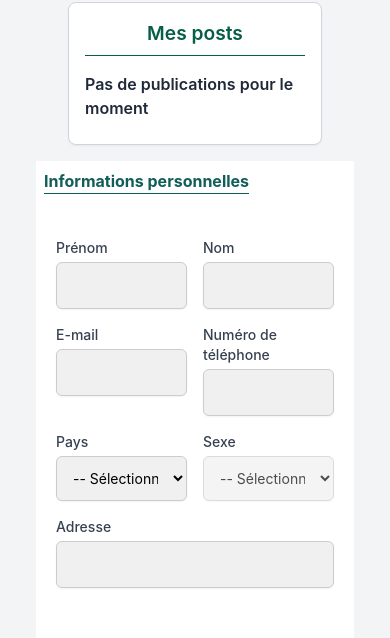
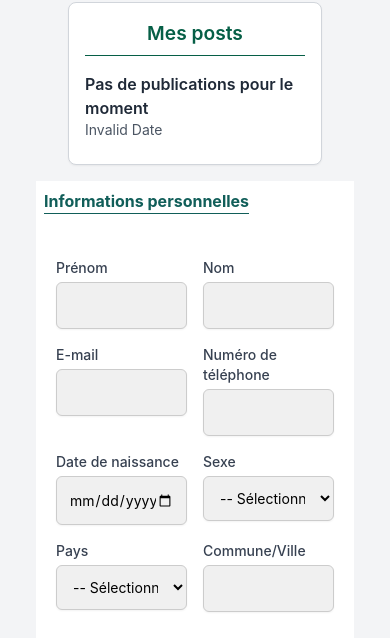
Before and after one commit to Naaylla/Squid-Tech-Hackathon, a React (Vite) app in the folder frontend/: page /profile in a window 390 px wide. Shown: the part 584-1222 px from the top of the page. Built offline with nearby package versions, Linux system fonts and the light colour scheme.

Commit message:
tested out the get user and get user publications controllers, fixed display of posts dates in mes posts, still having issue with birthdate field format crashing.

```diff
--- a/frontend/src/components/FormUser.jsx
+++ b/frontend/src/components/FormUser.jsx
@@ -1,7 +1,3 @@
-
-import React, { useState, useEffect } from "react";
-
-// Define the list of countries (assuming it will be populated dynamically)
 const liste_pays = [
     "Afghanistan", "Afrique du Sud", "Albanie", "Algérie", "Allemagne", "Andorre", "Angola",
     "Antigua-et-Barbuda", "Arabie saoudite", "Argentine", "Arménie", "Australie", "Autriche",
@@ -30,6 +26,7 @@ const liste_pays = [
     "Tchad", "Thaïlande", "Timor oriental", "Togo", "Tonga", "Trinité-et-Tobago", "Tunisie", "Turkménistan",
     "Turquie", "Tuvalu", "Ukraine", "Uruguay", "Vanuatu", "Vatican", "Venezuela", "Viêt Nam", "Yémen", "Zambie", "Zimbabwe"
 ];
+import React, { useState, useEffect } from "react";
 
 const FormUser = ({ initialData, updateUserData }) => {
   const [formData, setFormData] = useState(initialData);
@@ -37,15 +34,18 @@ const FormUser = ({ initialData, updateUserData }) => {
   const [formModified, setFormModified] = useState(false);
 
   useEffect(() => {
-    // Check if the form data has been modified
+    setFormData(initialData);
+  }, [initialData]);
+
+  useEffect(() => {
     const isFormModified =
-      formData.firstName !== initialData.firstname_user ||
-      formData.lastName !== initialData.lastname_user ||
-      formData.email !== initialData.email_user ||
-      formData.phoneNumber !== initialData.telephone_user ||
-      formData.country !== initialData.pays_user ||
-      formData.gender !== initialData.gender_user ||
-      formData.address !== initialData.commune_user;
+      formData.firstName !== initialData.firstName ||
+      formData.lastName !== initialData.lastName ||
+      formData.email !== initialData.email ||
+      formData.phoneNumber !== initialData.phoneNumber ||
+      formData.country !== initialData.country ||
+      formData.gender !== initialData.gender ||
+      formData.commune !== initialData.commune;
 
     setFormModified(isFormModified);
   }, [formData, initialData]);
@@ -71,7 +71,6 @@ const FormUser = ({ initialData, updateUserData }) => {
   const handleSubmit = (e) => {
     e.preventDefault();
 
-    // Validate form fields
     if (
       formData.firstName.trim() === "" ||
       formData.lastName.trim() === "" ||
@@ -79,40 +78,36 @@ const FormUser = ({ initialData, updateUserData }) => {
       formData.phoneNumber.trim() === "" ||
       formData.country.trim() === "" ||
       formData.gender.trim() === "" ||
-      formData.address.trim() === ""
+      formData.commune.trim() === ""
     ) {
       alert("Veuillez remplir tous les champs.");
       return;
     }
 
-    // Validate phone number format
     if (isNaN(formData.phoneNumber)) {
       alert("Le numéro de téléphone doit être numérique.");
       return;
     }
 
-    // Validate name format with regex
-    const nameRegex = /^[a-zA-ZÀ-ÿ]+(?:-[a-zA-ZÀ-ÿ]+)?(?: [a-zA-ZÀ-ÿ]+(?:-[a-zA-ZÀ-ÿ]+)?)?$/;
-    if (!nameRegex.test(formData.firstName) || !nameRegex.test(formData.lastName)) {
-      alert("Le prénom et le nom doivent contenir des caractères alphabétiques");
-      return;
-    }
-
-    // Check if any modifications were made
-    if (!formModified) {
-      return;
-    }
-
-    // Update user data
     updateUserData(formData);
-
-    // Show confirmation message
     setShowConfirmation(true);
-
     setTimeout(() => {
       setShowConfirmation(false);
     }, 3000);
   };
+
+  const formatBirthDate = (isoDate) => {
+    if (!isoDate) return ""; // Handle case where date might be empty
+    const dateParts = isoDate.split("-");
+    if (dateParts.length !== 3) return ""; // Ensure ISO date format has three parts
+
+    const year = dateParts[0];
+    const month = dateParts[1];
+    const day = dateParts[2];
+
+    return `${day}/${month}/${year}`;
+  };
+
 
   return (
     <form className="w-full mx-auto my-0 p-3 bg-white" onSubmit={handleSubmit}>
@@ -128,6 +123,7 @@ const FormUser = ({ initialData, updateUserData }) => {
             value={formData.firstName}
             onChange={handleInputChange}
             className="field-content"
+            required
           />
         </div>
         <div>
@@ -141,6 +137,7 @@ const FormUser = ({ initialData, updateUserData }) => {
             value={formData.lastName}
             onChange={handleInputChange}
             className="field-content"
+            required
           />
         </div>
       </div>
@@ -156,6 +153,7 @@ const FormUser = ({ initialData, updateUserData }) => {
             value={formData.email}
             onChange={handleInputChange}
             className="field-content"
+            required
           />
         </div>
         <div>
@@ -169,7 +167,43 @@ const FormUser = ({ initialData, updateUserData }) => {
             value={formData.phoneNumber}
             onChange={handleInputChange}
             className="field-content"
+            required
           />
+        </div>
+      </div>
+      <div className="grid grid-cols-2 gap-4 mt-4">
+        <div>
+          <label htmlFor="birthDate" className="block text-sm font-medium text-gray-700">
+            Date de naissance
+          </label>
+          <input
+  type="date"
+  id="birthDate"
+  name="birthDate"
+  value={formatBirthDate(formData.birthDate)}
+  onChange={handleInputChange}
+  className="field-content"
+  required
+/>
+
+        </div>
+        <div>
+          <label htmlFor="gender" className="block text-sm font-medium text-gray-700">
+            Sexe
+          </label>
+          <select
+            id="gender"
+            name="gender"
+            value={formData.gender}
+            onChange={handleInputChange}
+            className="field-content"
+            required
+          >
+            <option value="">-- Sélectionner --</option>
+            <option value="homme">Homme</option>
+            <option value="femme">Femme</option>
+            <option value="autre">Autre</option>
+          </select>
         </div>
       </div>
       <div className="grid grid-cols-2 gap-4 mt-4">
@@ -183,10 +217,12 @@ const FormUser = ({ initialData, updateUserData }) => {
             value={formData.country}
             onChange={handleInputChange}
             className="field-content"
+            required
           >
             <option value="" disabled>
               -- Sélectionner --
             </option>
+            {/* Replace with your actual list of countries */}
             {liste_pays.map((pays) => (
               <option key={pays} value={pays.replace(/\s+/g, "-")}>
                 {pays}
@@ -195,36 +231,17 @@ const FormUser = ({ initialData, updateUserData }) => {
           </select>
         </div>
         <div>
-          <label htmlFor="gender" className="block text-sm font-medium text-gray-700">
-            Sexe
-          </label>
-          <select
-            id="gender"
-            name="gender"
-            value={formData.gender}
-            onChange={handleInputChange}
-            className="field-content"
-            disabled
-          >
-            <option value="">-- Sélectionner --</option>
-            <option value="Homme">Homme</option>
-            <option value="Femme">Femme</option>
-            <option value="Autre">Autre</option>
-          </select>
-        </div>
-      </div>
-      <div className="mt-4 grid grid-cols-2 gap-4">
-        <div className="col-span-2 sm:col-span-1">
-          <label htmlFor="address" className="block text-sm font-medium text-gray-700">
-            Adresse
+          <label htmlFor="commune" className="block text-sm font-medium text-gray-700">
+            Commune/Ville
           </label>
           <input
             type="text"
-            id="address"
-            name="address"
-            value={formData.address}
+            id="commune"
+            name="commune"
+            value={formData.commune}
             onChange={handleInputChange}
             className="field-content"
+            required
           />
         </div>
       </div>
--- a/frontend/src/views/evenements/index.jsx
+++ b/frontend/src/views/evenements/index.jsx
@@ -27,9 +27,9 @@ const Evenements = () => {
       <Navbar />
       <div className="max-w-7xl mx-auto px-4 py-8 sm:px-6 lg:px-8">
         <div className="mt-20 mr-5 ml-5">
-          <h1 className="text-3xl font-bold text-gray-800 mb-8">Évènements à venir</h1>
+          <h1 className="text-3xl font-bold text-gray-800 mb-8 justify-start">Évènements à venir</h1>
           <div className="justify-end mb-4">
-            <button className="classic-button">
+            <button className=" justify-end mb-4 classic-button">
               Créer un évènement
             </button>
           </div>
--- a/frontend/src/views/profile/index.jsx
+++ b/frontend/src/views/profile/index.jsx
@@ -12,11 +12,8 @@ const Profile = () => {
     email: "",
     username: "",
     country: "",
-    address: "",
+    commune: "",
     phoneNumber: "",
-    status: "",
-    role: "",
-    score: 0.0,
     gender: "",
     birthDate: "",
     registrationDate: ""
@@ -38,18 +35,15 @@ const Profile = () => {
         if (!userDataResponse.data || !userDataResponse.data.data) {
           throw new Error("User data not found");
         }
-        const userDataFromApi = userDataResponse.data.data;
+        const userDataFromApi = userDataResponse.data.data[0]; // Assuming data is an array
         setUserData({
           firstName: userDataFromApi.firstname_user || "",
           lastName: userDataFromApi.lastname_user || "",
           email: userDataFromApi.email_user || "",
           username: userDataFromApi.username_user || "",
           country: userDataFromApi.pays_user || "",
-          address: userDataFromApi.commune_user || "",
+          commune: userDataFromApi.commune_user || "",
           phoneNumber: userDataFromApi.telephone_user || "",
-          status: userDataFromApi.status_user || "",
-          role: userDataFromApi.role_user || "",
-          score: userDataFromApi.score_user || 0.0,
           gender: userDataFromApi.gender_user || "",
           birthDate: userDataFromApi.date_naissance_user || "",
           registrationDate: userDataFromApi.date_time_inscription_user || ""
@@ -92,6 +86,11 @@ const Profile = () => {
     }
     const truncatedText = text.substr(0, maxLength);
     return `${truncatedText.substr(0, truncatedText.lastIndexOf(" "))}...`;
+  };
+
+  const formatDate = (isoDate) => {
+    const options = { hour: "numeric", minute: "numeric", day: "numeric", month: "long", year: "numeric" };
+    return new Date(isoDate).toLocaleDateString("fr-FR", options);
   };
 
   return (
@@ -142,7 +141,7 @@ const Profile = () => {
                           : truncateText(publication.textarea_publication, 50)}
                       </div>
                       <div className="text-gray-600 text-sm">
-                        {publication.date_time_publication}
+                        {formatDate(publication.date_time_publication)}
                       </div>
                     </li>
                   </ul>
```
